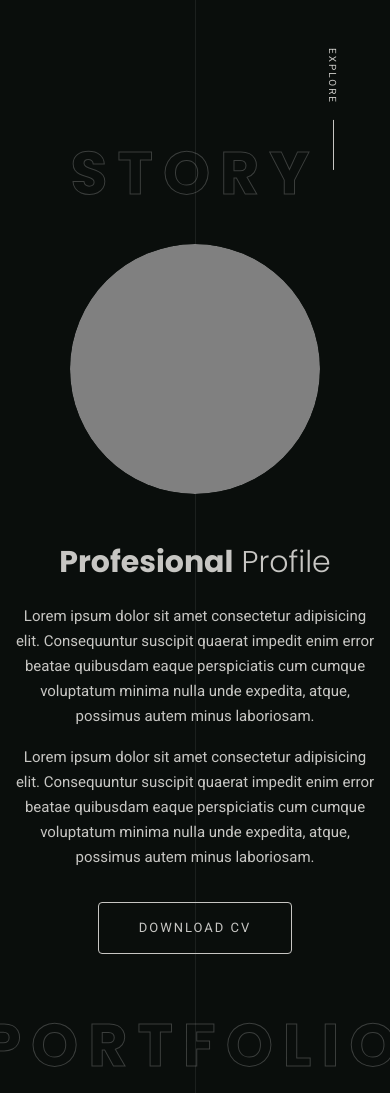
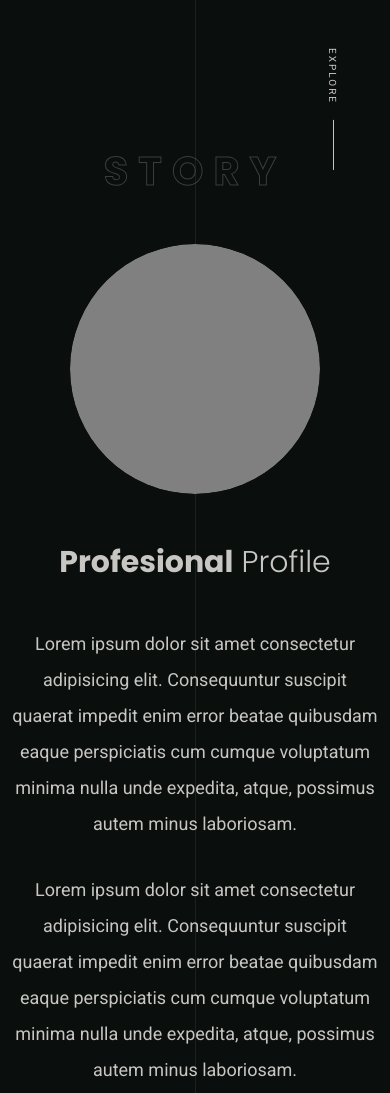
Before and after one commit to vishali117/aalaya-infra, a plain HTML site: page about.html in a window 390 px wide. Shown: the part 700-1793 px from the top of the page. Drawn offline with Linux system fonts and the light colour scheme.

Commit message:
new-commits

```diff
--- a/css/main.css
+++ b/css/main.css
@@ -860,8 +860,14 @@ section {
 
 .who-i p {
     font-size: 15px;
-    line-height: 25px;
+    line-height: 30px;
     color: var(--baseone);
+    margin-top: 30px;
+}
+.who-i-1st {
+    font-size: 15px;
+    line-height: 40px;
+    margin-top: 50px;
 }
 
 .wrap-imgpic img {
@@ -992,7 +998,6 @@ section {
 
 #testimonial-wrap .wrap-container .big-text {
     top: -2%;
-    font-size: 40px;
 }
 
 .item-testi {
--- a/css/responsive.css
+++ b/css/responsive.css
@@ -26,6 +26,10 @@ Filename      : responsive.css
 @media screen and (max-width: 1024px) {}
 
 @media (max-width: 999px) {
+    .big-text {
+        font-size: 100px;
+        margin-top: 5%;
+    }
     .o-line:nth-child(1) {
         opacity: 0;
     }
@@ -50,6 +54,11 @@ Filename      : responsive.css
     }
     .who-i {
         text-align: center;
+    }
+    .who-i p{
+        text-align: center;
+        font-size: 18px;
+        line-height: 2;
     }
     .porto-wrap {
         column-count: 2;
@@ -120,11 +129,19 @@ Filename      : responsive.css
         display: flex;
         justify-content: center;
     }
+    .who-i p{
+        text-align: center;
+        font-size: 18px;
+        line-height: 2;
+    }
+    .big-text {
+        font-size: 60px;
+    }
 }
 
 @media only screen and (max-width: 699px) {
     .big-text {
-        font-size: 80px;
+        font-size: 50px;
     }
 }
 
@@ -141,7 +158,7 @@ Filename      : responsive.css
         font-size: 30px;
     }
     .big-text {
-        font-size: 60px;
+        font-size: 40px;
     }
 }
 
```
Also changed, not shown: index.html (+2 -2 lines).
